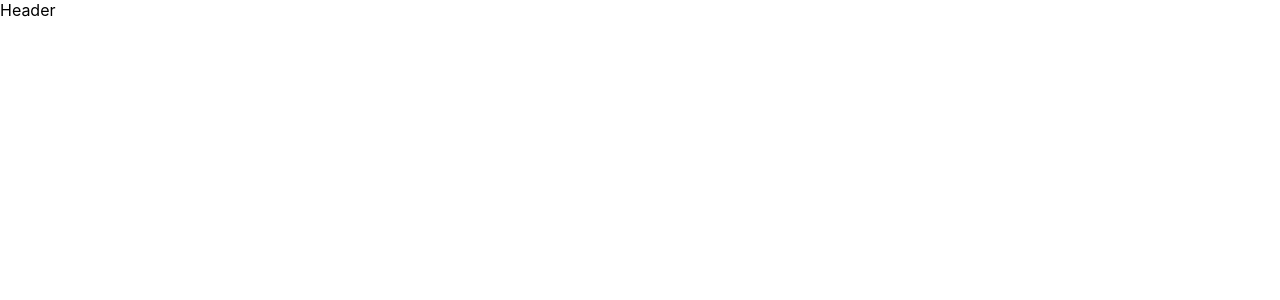
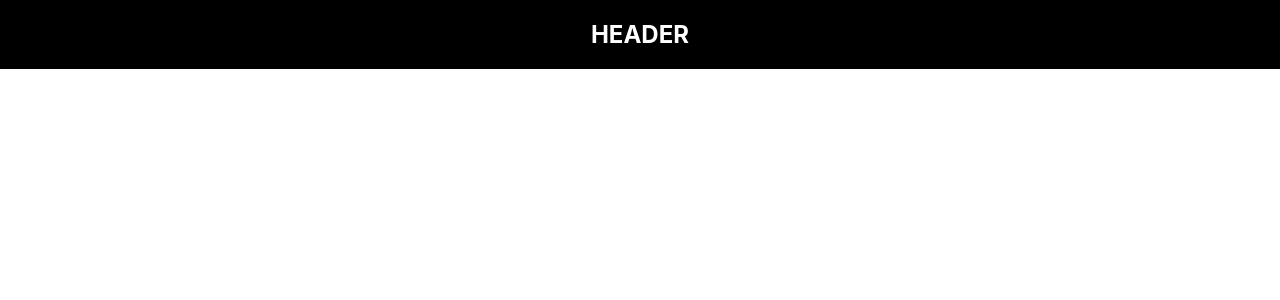
Before and after one commit to kirannani168/phone-directory, a React (Create React App) app: page / in a window 1280 px wide. Shown: the top 300 px of the page. Built offline with nearby package versions, Linux system fonts and the light colour scheme.

Commit message:
Styled ‘Header’ (External Styling)

```diff
--- a/src/Components/Header.js
+++ b/src/Components/Header.js
@@ -1,8 +1,17 @@
 import React from "react";
 
 const Header = function(){
+    const headerStyle = {
+        textAlign: "center",
+        backgroundColor: "black",
+        color: "white",
+        padding: 20,
+        textTransform: 'uppercase',
+        fontSize:24,
+        fontWeight: "bolder"
+    }
     return(
-        <div className="header">
+        <div className="header" style={headerStyle}>
             Header
         </div>
     )
```
